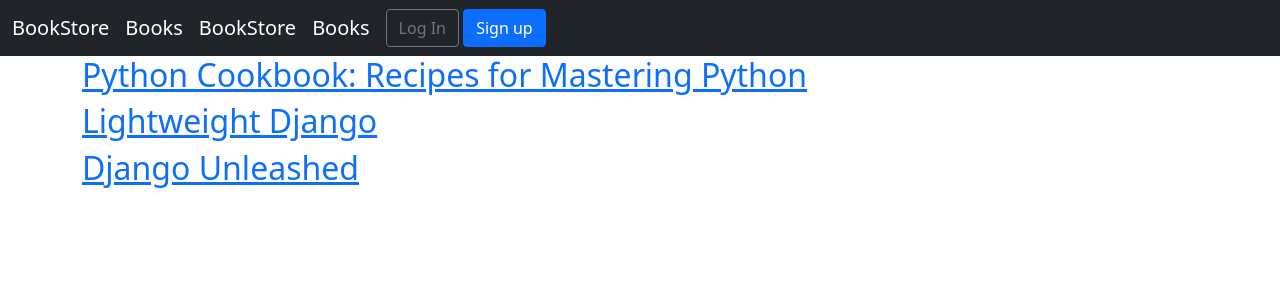
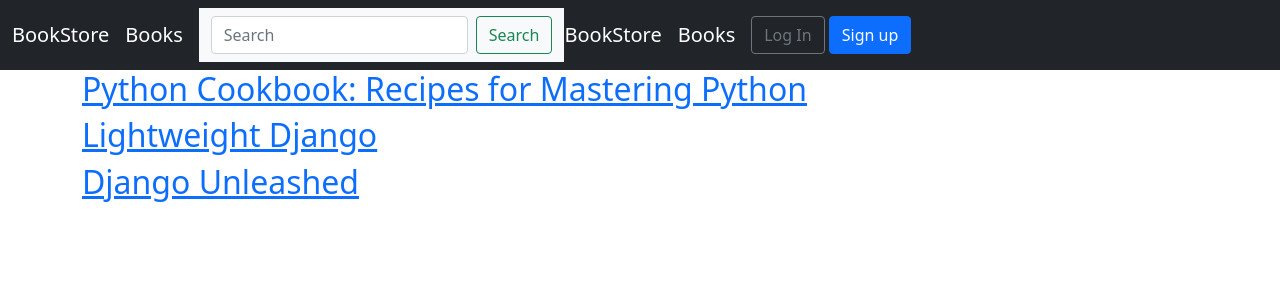
Before and after one commit to TUD-SDEV/lab-9-upload-carmelgrey1, a Django app: page /books/ in a window 1280 px wide. Shown: the top 300 px of the page. Run offline with Django 3.2, Linux system fonts and the light colour scheme; data comes from the database, SQL or seed files in the repository.

Commit message:
lab 9 part 5 commit

```diff
--- a/books/urls.py
+++ b/books/urls.py
@@ -1,6 +1,7 @@
 from django.urls import path
-from .views import BookListView, BookDetailView
+from .views import BookListView, BookDetailView,SearchResultsListView
 urlpatterns = [
     path('', BookListView.as_view(), name='book_list'),
     path('<uuid:pk>/', BookDetailView.as_view(), name='book_detail'),
+    path('search/', SearchResultsListView.as_view(), name='search_results'),
 ]
--- a/books/views.py
+++ b/books/views.py
@@ -1,5 +1,6 @@
 from django.views.generic import ListView, DetailView
 from .models import Book
+from django.db.models import Q
 # Create your views here.
 class BookListView(ListView):
     model = Book
@@ -8,3 +9,12 @@ class BookListView(ListView):
 class BookDetailView(DetailView):
     model = Book
     template_name = 'books/book_detail.html'
+class SearchResultsListView(ListView):
+    model = Book
+    contect_object_name = 'book_list'
+    template_name = 'books/search_results.html'
+
+    def get_queryset(self):
+        query = self.request.GET.get('q')
+        return Book.objects.filter(
+            Q(title__icontains=query) | Q(author__icontains=query))
--- a/templates/base.html
+++ b/templates/base.html
@@ -20,6 +20,15 @@
         <button class="navbar-toggler" type="button" data-bs-toggle="collapse" data-bs-target="#navbarSupportedContent" aria-controls="navbarSupportedContent" aria-expanded="false" aria-label="Toggle navigation">
           <span class="navbar-toggler-icon"></span>
         </button>
+        <nav class="navbar navbar-light bg-light">
+          <div class="container-fluid">
+          <form class="d-flex" action="{% url 'search_results' %}" method ="get">
+          <input name = "q" class="form-control me-2" type="search"
+           placeholder="Search" aria-label="Search">
+          <button class="btn btn-outline-success" type="submit">Search</button>
+          </form>
+          </div>
+          </nav>
         <div class="collapse navbar-collapse" id="navbarSupportedContent">
           <a class="navbar-brand" href="{% url 'home' %}">BookStore</a>
           <a class="navbar-brand" href="{% url 'book_list' %}">Books</a>
```
Also changed, not shown: templates/books/search_results.html (added, +12 -0 lines).
